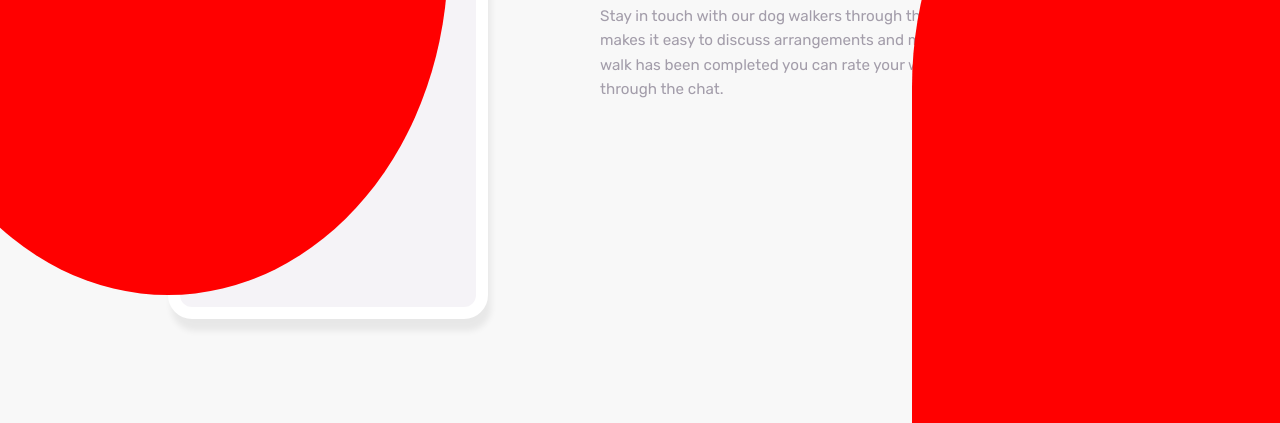
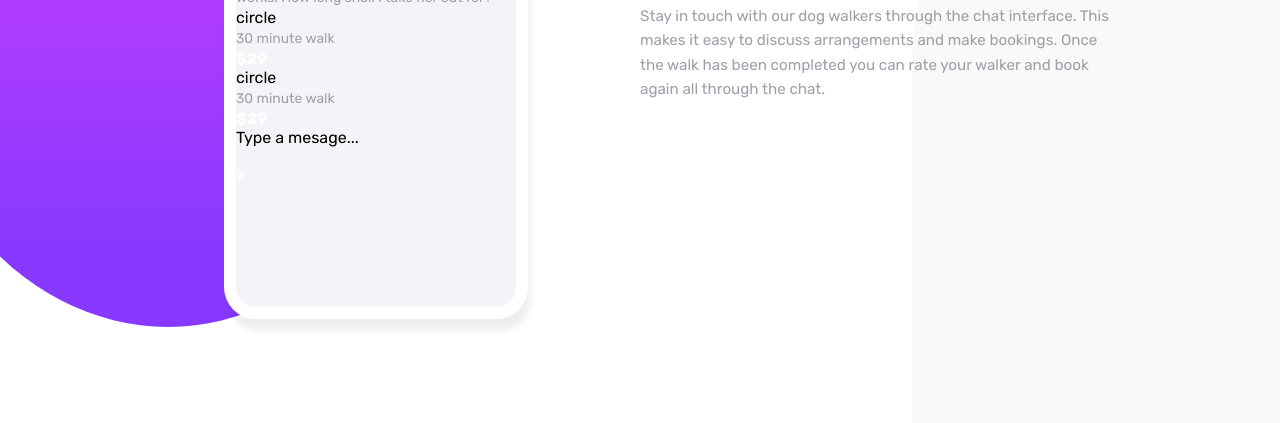
Before and after one commit to 3eze3/Page-Chat, a plain HTML site: page dist/index.html in a window 1280 px wide. Shown: the part 377-800 px from the top of the page. Drawn offline with nearby package versions, Linux system fonts and the light colour scheme; files that its build step writes are made by us from their sources.

Commit message:
Add the styles as layout flex

```diff
--- a/src/layout/_main.scss
+++ b/src/layout/_main.scss
@@ -1,42 +1,51 @@
 @use "../abtract/mixin" as layout;
 @use "../abtract/variable" as colors_bg;
 .main {
-  overflow: hidden;
   width: 100%;
   min-height: 100vh;
   @include layout.flex($direction: row, $gap: 7rem);
-  background-color: rgb(248, 248, 248);
   position: relative;
+  overflow: hidden;
   &__introduction {
-    max-width: 32rem;
+    max-width: 35rem;
+    padding-right: 5rem;
+  }
+  &__description {
+    hyphens: none;
   }
   &__mobile {
-    padding: 0.15rem;
-    max-width: 20rem;
+    max-width: 19rem;
     height: 37rem;
-    border: 0.8rem solid #ffffff;
-    border-radius: 1.5rem;
+    border: 0.8rem solid colors_bg.$white;
+    border-radius: 2rem;
     box-shadow: 0.2rem 0.75rem 0.4rem rgba(0, 0, 0, 0.067);
     background-color: colors_bg.$light-grayish-violet;
+    margin-left: 9rem;
   }
   &::after,
   &::before {
     content: "";
     width: 35rem;
-    height: 42rem;
-    background-color: rgb(255, 0, 0);
+    height: 44rem;
     position: absolute;
+    z-index: -1;
   }
   &::after {
     top: 0;
     left: -7rem;
     border-bottom-left-radius: 50%;
     border-bottom-right-radius: 50%;
+    background-image: linear-gradient(
+      180deg,
+      colors_bg.$light-magenta 1%,
+      colors_bg.$light-violet 90%
+    );
   }
   &::before {
     bottom: 0;
     right: -12rem;
     border-top-right-radius: 50%;
     border-top-left-radius: 50%;
+    background-color: rgba(190, 156, 156, 0.076);
   }
 }
```
